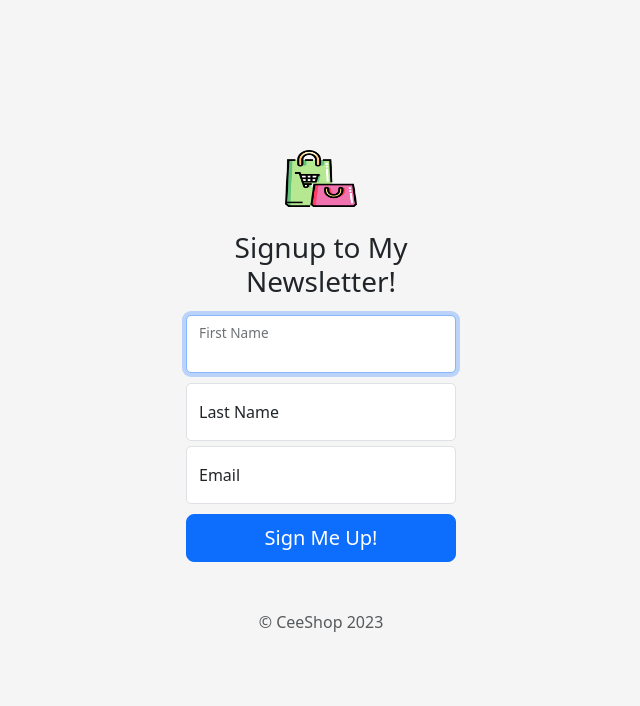
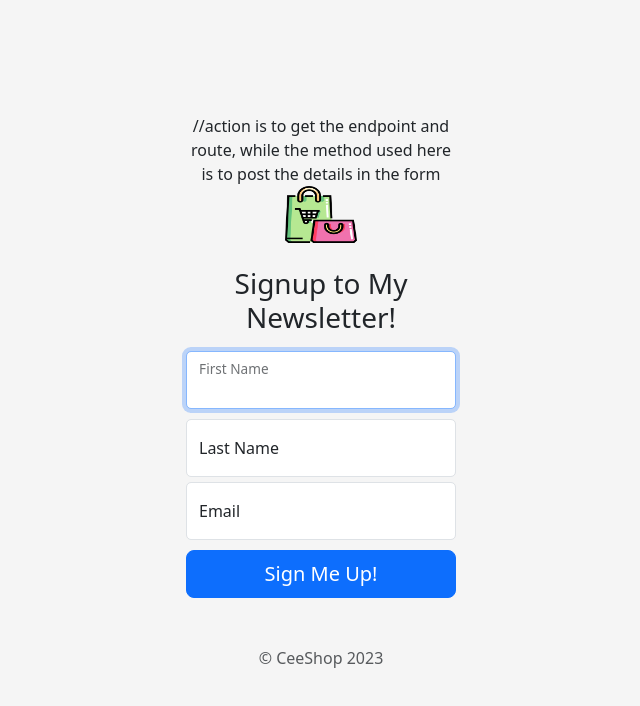
Before and after one commit to lacegiovanni17/Newsletter-Signup, a website: page signup.html in a window 1280 px wide. Shown: the whole page, without its empty margins (319-959 px from the left). Drawn offline with nearby package versions, Linux system fonts and the light colour scheme.

Commit message:
added new comments in 2 files

```diff
--- a/app.js
+++ b/app.js
@@ -46,6 +46,7 @@ app.post("/", function (req, res) {
   request.write(jsonData);
   request.end();
 });
+keep working
 
 app.listen(3000, function () {
   console.log("Server is running on port 3000.");
--- a/signup.html
+++ b/signup.html
@@ -18,7 +18,7 @@
   </head>
   <body class="text-center">
 <main class="form-signin w-100 m-auto">
-  <form action="/" class="form-signin" method="POST">
+  <form action="/" class="form-signin" method="POST"> //action is to get the endpoint and route, while the method used here is to post the details in the form
     <img class="mb-4" src="images/shopping-bag.png" alt="" width="72" height="57">
     <h1 class="h3 mb-3 fw-normal">Signup to My Newsletter!</h1>
 
```
